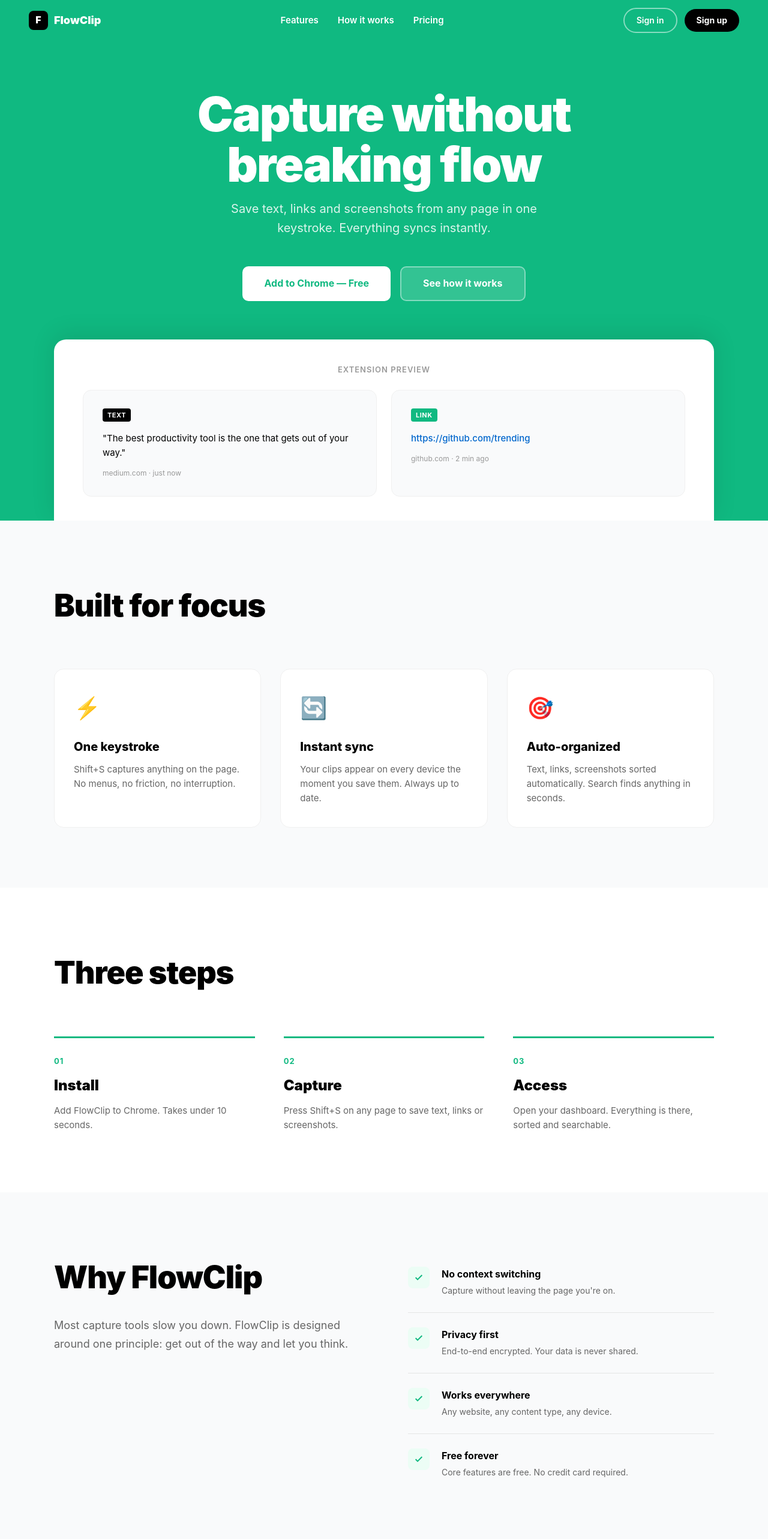
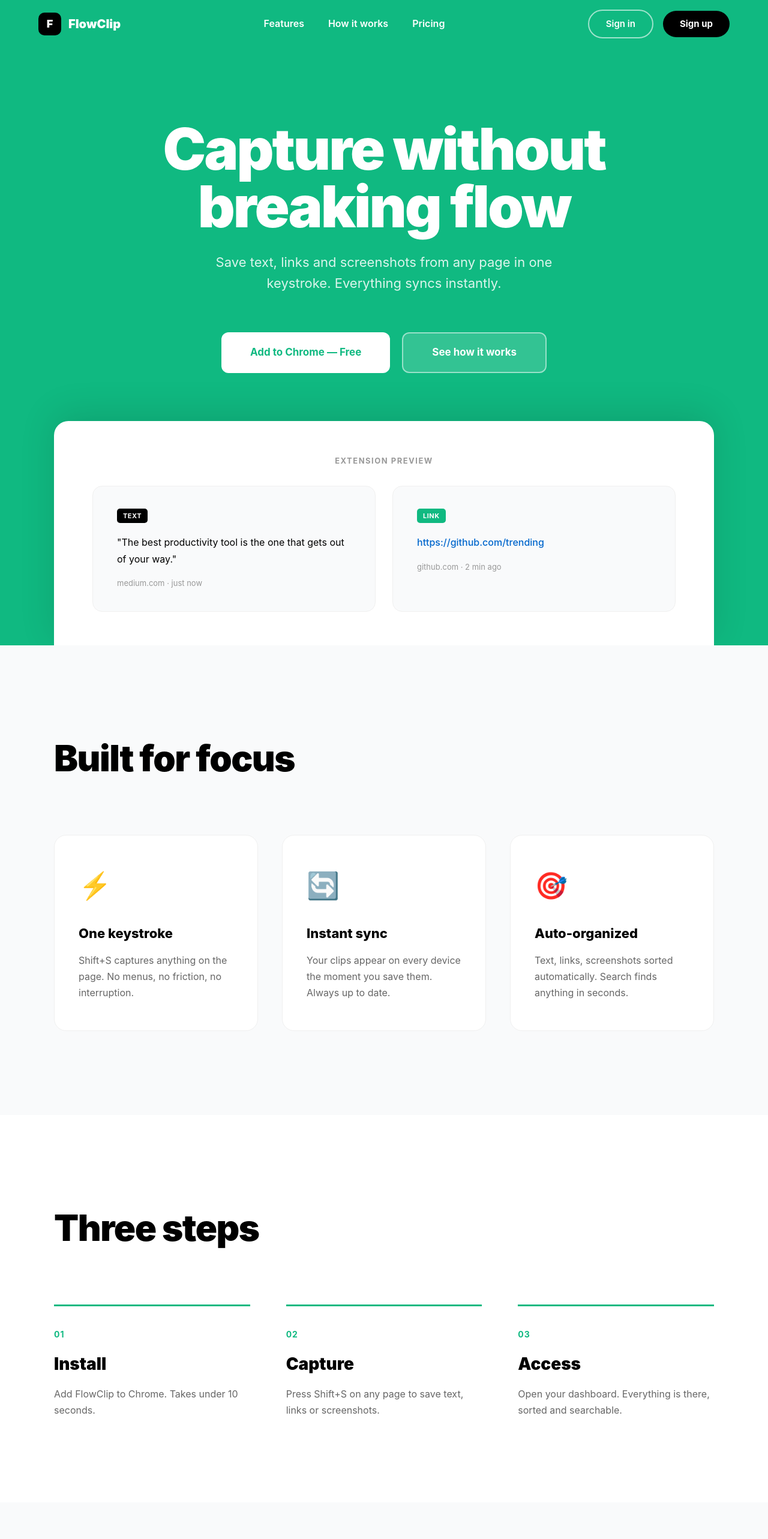
Before and after one commit to uttkarsh123-shiv/FlowClip, a Next.js app in the folder apps/web/: page / in a window 1280 px wide. Shown: the top 2566 px of the page at 60% size. Built offline with nearby package versions, Linux system fonts and the light colour scheme; no server answers.

Commit message:
style: add spaces and padding to buttons, cards

```diff
--- a/apps/web/app/page.js
+++ b/apps/web/app/page.js
@@ -27,73 +27,75 @@
       <div style={{ minHeight: "100vh", background: "#fff", fontFamily: "'Inter', -apple-system, BlinkMacSystemFont, sans-serif", overflowX: "hidden" }}>
 
         {/* ── NAV ── */}
-        <nav style={{ padding: "0 48px", height: 68, display: "flex", alignItems: "center", justifyContent: "space-between", background: "#10b981", position: "sticky", top: 0, zIndex: 50 }}>
-          <div style={{ display: "flex", alignItems: "center", gap: 10 }}>
-            <div style={{ width: 32, height: 32, background: "#000", borderRadius: 8, display: "flex", alignItems: "center", justifyContent: "center", fontWeight: 900, fontSize: 16, color: "#fff" }}>F</div>
-            <span style={{ fontWeight: 900, fontSize: 18, color: "#fff" }}>FlowClip</span>
+        <nav style={{ padding: "0 64px", height: 80, display: "flex", alignItems: "center", justifyContent: "space-between", background: "#10b981", position: "sticky", top: 0, zIndex: 50 }}>
+          <div style={{ display: "flex", alignItems: "center", gap: 12 }}>
+            <div style={{ width: 38, height: 38, background: "#000", borderRadius: 10, display: "flex", alignItems: "center", justifyContent: "center", fontWeight: 900, fontSize: 18, color: "#fff" }}>F</div>
+            <span style={{ fontWeight: 900, fontSize: 20, color: "#fff" }}>FlowClip</span>
           </div>
-          <div style={{ display: "flex", alignItems: "center", gap: 32 }}>
-            <button style={{ background: "none", border: "none", color: "#fff", fontWeight: 600, fontSize: 15, cursor: "pointer" }}>Features</button>
-            <button style={{ background: "none", border: "none", color: "#fff", fontWeight: 600, fontSize: 15, cursor: "pointer" }}>How it works</button>
-            <button style={{ background: "none", border: "none", color: "#fff", fontWeight: 600, fontSize: 15, cursor: "pointer" }}>Pricing</button>
+          <div style={{ display: "flex", alignItems: "center", gap: 40 }}>
+            <button style={{ background: "none", border: "none", color: "#fff", fontWeight: 600, fontSize: 16, cursor: "pointer" }}>Features</button>
+            <button style={{ background: "none", border: "none", color: "#fff", fontWeight: 600, fontSize: 16, cursor: "pointer" }}>How it works</button>
+            <button style={{ background: "none", border: "none", color: "#fff", fontWeight: 600, fontSize: 16, cursor: "pointer" }}>Pricing</button>
           </div>
-          <div style={{ display: "flex", alignItems: "center", gap: 12 }}>
-            <button onClick={() => router.push("/login")} style={{ background: "none", border: "2px solid rgba(255,255,255,0.5)", borderRadius: 24, color: "#fff", fontWeight: 600, fontSize: 14, cursor: "pointer", padding: "8px 20px" }}>Sign in</button>
-            <button onClick={() => router.push("/login")} style={{ background: "#000", border: "none", borderRadius: 24, color: "#fff", fontWeight: 700, fontSize: 14, cursor: "pointer", padding: "8px 20px" }}>Sign up</button>
+          <div style={{ display: "flex", alignItems: "center", gap: 16 }}>
+            <button onClick={() => router.push("/login")} style={{ background: "none", border: "2px solid rgba(255,255,255,0.6)", borderRadius: 32, color: "#fff", fontWeight: 600, fontSize: 15, cursor: "pointer", padding: "10px 28px" }}>Sign in</button>
+            <button onClick={() => router.push("/login")} style={{ background: "#000", border: "none", borderRadius: 32, color: "#fff", fontWeight: 700, fontSize: 15, cursor: "pointer", padding: "10px 28px" }}>Sign up</button>
           </div>
         </nav>
 
-        {/* ── HERO (green bg) ── */}
-        <section style={{ background: "#10b981", padding: "80px 48px 0", textAlign: "center" }}>
-          <h1 style={{ fontSize: 80, fontWeight: 900, color: "#fff", lineHeight: 1.05, letterSpacing: "-2px", marginBottom: 16 }}>
+        {/* ── HERO ── */}
+        <section style={{ background: "#10b981", padding: "120px 64px 0", textAlign: "center" }}>
+          <h1 style={{ fontSize: 96, fontWeight: 900, color: "#fff", lineHeight: 1.0, letterSpacing: "-3px", marginBottom: 28, maxWidth: 900, margin: "0 auto 28px" }}>
             Capture without<br />breaking flow
           </h1>
-          <p style={{ fontSize: 20, color: "rgba(255,255,255,0.85)", fontWeight: 400, marginBottom: 48, maxWidth: 560, margin: "0 auto 48px" }}>
+          <p style={{ fontSize: 22, color: "rgba(255,255,255,0.85)", fontWeight: 400, maxWidth: 580, margin: "0 auto 64px", lineHeight: 1.6 }}>
             Save text, links and screenshots from any page in one keystroke. Everything syncs instantly.
           </p>
-          <div style={{ display: "flex", gap: 16, justifyContent: "center", marginBottom: 64 }}>
-            <button onClick={() => router.push("/login")} style={{ background: "#fff", border: "none", borderRadius: 10, color: "#10b981", fontWeight: 700, fontSize: 16, cursor: "pointer", padding: "14px 36px" }}>Add to Chrome — Free</button>
-            <button onClick={() => router.push("/login")} style={{ background: "rgba(255,255,255,0.15)", border: "2px solid rgba(255,255,255,0.4)", borderRadius: 10, color: "#fff", fontWeight: 700, fontSize: 16, cursor: "pointer", padding: "14px 36px" }}>See how it works</button>
+          <div style={{ display: "flex", gap: 20, justifyContent: "center", marginBottom: 80 }}>
+            <button onClick={() => router.push("/login")} style={{ background: "#fff", border: "none", borderRadius: 12, color: "#10b981", fontWeight: 700, fontSize: 17, cursor: "pointer", padding: "18px 48px" }}>
+              Add to Chrome — Free
+            </button>
+            <button onClick={() => router.push("/login")} style={{ background: "rgba(255,255,255,0.15)", border: "2px solid rgba(255,255,255,0.5)", borderRadius: 12, color: "#fff", fontWeight: 700, fontSize: 17, cursor: "pointer", padding: "18px 48px" }}>
+              See how it works
+            </button>
           </div>
 
-          {/* White card with extension preview placeholder */}
-          <div style={{ maxWidth: 1100, margin: "0 auto", background: "#fff", borderRadius: "20px 20px 0 0", padding: "40px 48px 0", boxShadow: "0 -8px 40px rgba(0,0,0,0.1)" }}>
-            <p style={{ fontSize: 13, fontWeight: 600, color: "#999", textTransform: "uppercase", letterSpacing: "1px", marginBottom: 24 }}>Extension Preview</p>
-            <div style={{ display: "grid", gridTemplateColumns: "1fr 1fr", gap: 24, paddingBottom: 40 }}>
-              {/* Text clip */}
-              <div style={{ background: "#f9fafb", borderRadius: 14, padding: "28px 32px", border: "1px solid #f0f0f0", textAlign: "left" }}>
-                <span style={{ fontSize: 11, fontWeight: 700, background: "#000", color: "#fff", borderRadius: 4, padding: "4px 8px", letterSpacing: "0.5px" }}>TEXT</span>
-                <p style={{ fontSize: 15, color: "#000", marginTop: 16, lineHeight: 1.6, fontWeight: 400 }}>
+          {/* White preview card */}
+          <div style={{ maxWidth: 1100, margin: "0 auto", background: "#fff", borderRadius: "24px 24px 0 0", padding: "56px 64px 0", boxShadow: "0 -12px 60px rgba(0,0,0,0.12)" }}>
+            <p style={{ fontSize: 13, fontWeight: 700, color: "#999", textTransform: "uppercase", letterSpacing: "1.5px", marginBottom: 32 }}>Extension Preview</p>
+            <div style={{ display: "grid", gridTemplateColumns: "1fr 1fr", gap: 28, paddingBottom: 56 }}>
+              <div style={{ background: "#f9fafb", borderRadius: 16, padding: "36px 40px", border: "1px solid #f0f0f0", textAlign: "left" }}>
+                <span style={{ fontSize: 11, fontWeight: 700, background: "#000", color: "#fff", borderRadius: 5, padding: "5px 10px", letterSpacing: "0.5px" }}>TEXT</span>
+                <p style={{ fontSize: 16, color: "#000", marginTop: 20, lineHeight: 1.7, fontWeight: 400 }}>
                   "The best productivity tool is the one that gets out of your way."
                 </p>
-                <p style={{ fontSize: 12, color: "#999", marginTop: 12 }}>medium.com · just now</p>
+                <p style={{ fontSize: 13, color: "#999", marginTop: 16 }}>medium.com · just now</p>
               </div>
-              {/* Link clip */}
-              <div style={{ background: "#f9fafb", borderRadius: 14, padding: "28px 32px", border: "1px solid #f0f0f0", textAlign: "left" }}>
-                <span style={{ fontSize: 11, fontWeight: 700, background: "#10b981", color: "#fff", borderRadius: 4, padding: "4px 8px", letterSpacing: "0.5px" }}>LINK</span>
-                <p style={{ fontSize: 15, color: "#0066cc", marginTop: 16, lineHeight: 1.6, fontWeight: 500, wordBreak: "break-all" }}>
+              <div style={{ background: "#f9fafb", borderRadius: 16, padding: "36px 40px", border: "1px solid #f0f0f0", textAlign: "left" }}>
+                <span style={{ fontSize: 11, fontWeight: 700, background: "#10b981", color: "#fff", borderRadius: 5, padding: "5px 10px", letterSpacing: "0.5px" }}>LINK</span>
+                <p style={{ fontSize: 16, color: "#0066cc", marginTop: 20, lineHeight: 1.7, fontWeight: 500, wordBreak: "break-all" }}>
                   https://github.com/trending
                 </p>
-                <p style={{ fontSize: 12, color: "#999", marginTop: 12 }}>github.com · 2 min ago</p>
+                <p style={{ fontSize: 13, color: "#999", marginTop: 16 }}>github.com · 2 min ago</p>
               </div>
             </div>
           </div>
         </section>
 
         {/* ── FEATURES ── */}
-        <section style={{ background: "#f9fafb", padding: "100px 48px" }}>
+        <section style={{ background: "#f9fafb", padding: "140px 64px" }}>
           <div style={{ maxWidth: 1100, margin: "0 auto" }}>
-            <h2 style={{ fontSize: 52, fontWeight: 900, color: "#000", marginBottom: 64, letterSpacing: "-1px" }}>Built for focus</h2>
-            <div style={{ display: "grid", gridTemplateColumns: "repeat(3, 1fr)", gap: 32 }}>
+            <h2 style={{ fontSize: 60, fontWeight: 900, color: "#000", marginBottom: 80, letterSpacing: "-1.5px" }}>Built for focus</h2>
+            <div style={{ display: "grid", gridTemplateColumns: "repeat(3, 1fr)", gap: 40 }}>
               {[
                 { icon: "⚡", title: "One keystroke", desc: "Shift+S captures anything on the page. No menus, no friction, no interruption." },
                 { icon: "🔄", title: "Instant sync", desc: "Your clips appear on every device the moment you save them. Always up to date." },
                 { icon: "🎯", title: "Auto-organized", desc: "Text, links, screenshots sorted automatically. Search finds anything in seconds." },
               ].map((f) => (
-                <div key={f.title} style={{ background: "#fff", borderRadius: 16, padding: "36px 32px", border: "1px solid #f0f0f0" }}>
-                  <div style={{ fontSize: 36, marginBottom: 20 }}>{f.icon}</div>
-                  <h3 style={{ fontSize: 20, fontWeight: 800, color: "#000", marginBottom: 10 }}>{f.title}</h3>
-                  <p style={{ fontSize: 15, color: "#666", lineHeight: 1.6, fontWeight: 400 }}>{f.desc}</p>
+                <div key={f.title} style={{ background: "#fff", borderRadius: 20, padding: "48px 40px", border: "1px solid #f0f0f0" }}>
+                  <div style={{ fontSize: 44, marginBottom: 28 }}>{f.icon}</div>
+                  <h3 style={{ fontSize: 22, fontWeight: 800, color: "#000", marginBottom: 14 }}>{f.title}</h3>
+                  <p style={{ fontSize: 16, color: "#666", lineHeight: 1.7, fontWeight: 400 }}>{f.desc}</p>
                 </div>
               ))}
             </div>
@@ -101,31 +103,31 @@
         </section>
 
         {/* ── HOW IT WORKS ── */}
-        <section style={{ background: "#fff", padding: "100px 48px" }}>
+        <section style={{ background: "#fff", padding: "140px 64px" }}>
           <div style={{ maxWidth: 1100, margin: "0 auto" }}>
-            <h2 style={{ fontSize: 52, fontWeight: 900, color: "#000", marginBottom: 64, letterSpacing: "-1px" }}>Three steps</h2>
-            <div style={{ display: "grid", gridTemplateColumns: "repeat(3, 1fr)", gap: 48 }}>
+            <h2 style={{ fontSize: 60, fontWeight: 900, color: "#000", marginBottom: 80, letterSpacing: "-1.5px" }}>Three steps</h2>
+            <div style={{ display: "grid", gridTemplateColumns: "repeat(3, 1fr)", gap: 60 }}>
               {[
                 { n: "01", title: "Install", desc: "Add FlowClip to Chrome. Takes under 10 seconds." },
                 { n: "02", title: "Capture", desc: "Press Shift+S on any page to save text, links or screenshots." },
                 { n: "03", title: "Access", desc: "Open your dashboard. Everything is there, sorted and searchable." },
               ].map((s) => (
-                <div key={s.n} style={{ borderTop: "3px solid #10b981", paddingTop: 28 }}>
-                  <div style={{ fontSize: 13, fontWeight: 700, color: "#10b981", marginBottom: 12, letterSpacing: "1px" }}>{s.n}</div>
-                  <h3 style={{ fontSize: 24, fontWeight: 900, color: "#000", marginBottom: 10 }}>{s.title}</h3>
-                  <p style={{ fontSize: 15, color: "#666", lineHeight: 1.6, fontWeight: 400 }}>{s.desc}</p>
+                <div key={s.n} style={{ borderTop: "3px solid #10b981", paddingTop: 36 }}>
+                  <div style={{ fontSize: 14, fontWeight: 700, color: "#10b981", marginBottom: 16, letterSpacing: "1px" }}>{s.n}</div>
+                  <h3 style={{ fontSize: 28, fontWeight: 900, color: "#000", marginBottom: 14 }}>{s.title}</h3>
+                  <p style={{ fontSize: 16, color: "#666", lineHeight: 1.7, fontWeight: 400 }}>{s.desc}</p>
                 </div>
               ))}
             </div>
           </div>
         </section>
 
-        {/* ── WHY FLOWCLIP (list style like Payard) ── */}
-        <section style={{ background: "#f9fafb", padding: "100px 48px" }}>
-          <div style={{ maxWidth: 1100, margin: "0 auto", display: "grid", gridTemplateColumns: "1fr 1fr", gap: 80, alignItems: "start" }}>
+        {/* ── WHY FLOWCLIP ── */}
+        <section style={{ background: "#f9fafb", padding: "140px 64px" }}>
+          <div style={{ maxWidth: 1100, margin: "0 auto", display: "grid", gridTemplateColumns: "1fr 1fr", gap: 100, alignItems: "start" }}>
             <div>
-              <h2 style={{ fontSize: 52, fontWeight: 900, color: "#000", marginBottom: 24, letterSpacing: "-1px" }}>Why FlowClip</h2>
-              <p style={{ fontSize: 18, color: "#666", lineHeight: 1.7, fontWeight: 400 }}>
+              <h2 style={{ fontSize: 60, fontWeight: 900, color: "#000", marginBottom: 28, letterSpacing: "-1.5px" }}>Why FlowClip</h2>
+              <p style={{ fontSize: 20, color: "#666", lineHeight: 1.8, fontWeight: 400 }}>
                 Most capture tools slow you down. FlowClip is designed around one principle: get out of the way and let you think.
               </p>
             </div>
@@ -136,13 +138,13 @@
                 { title: "Works everywhere", desc: "Any website, any content type, any device." },
                 { title: "Free forever", desc: "Core features are free. No credit card required." },
               ].map((item, i) => (
-                <div key={item.title} style={{ display: "flex", gap: 20, padding: "24px 0", borderBottom: i < 3 ? "1px solid #e5e5e5" : "none" }}>
-                  <div style={{ width: 36, height: 36, background: "#ecfdf5", borderRadius: 8, display: "flex", alignItems: "center", justifyContent: "center", flexShrink: 0 }}>
-                    <svg width="16" height="16" viewBox="0 0 24 24" fill="none" stroke="#10b981" strokeWidth="3"><polyline points="20 6 9 17 4 12"/></svg>
+                <div key={item.title} style={{ display: "flex", gap: 24, padding: "32px 0", borderBottom: i < 3 ? "1px solid #e5e5e5" : "none" }}>
+                  <div style={{ width: 44, height: 44, background: "#ecfdf5", borderRadius: 10, display: "flex", alignItems: "center", justifyContent: "center", flexShrink: 0 }}>
+                    <svg width="18" height="18" viewBox="0 0 24 24" fill="none" stroke="#10b981" strokeWidth="3"><polyline points="20 6 9 17 4 12"/></svg>
                   </div>
                   <div>
-                    <p style={{ fontSize: 16, fontWeight: 700, color: "#000", margin: "0 0 4px" }}>{item.title}</p>
-                    <p style={{ fontSize: 14, color: "#666", margin: 0, fontWeight: 400 }}>{item.desc}</p>
+                    <p style={{ fontSize: 18, fontWeight: 700, color: "#000", margin: "0 0 6px" }}>{item.title}</p>
+                    <p style={{ fontSize: 15, color: "#666", margin: 0, fontWeight: 400 }}>{item.desc}</p>
                   </div>
                 </div>
               ))}
@@ -151,24 +153,24 @@
         </section>
 
         {/* ── CTA ── */}
-        <section style={{ background: "#10b981", padding: "100px 48px", textAlign: "center" }}>
-          <h2 style={{ fontSize: 56, fontWeight: 900, color: "#fff", marginBottom: 20, letterSpacing: "-1px" }}>Stop losing ideas</h2>
-          <p style={{ fontSize: 20, color: "rgba(255,255,255,0.85)", marginBottom: 48, fontWeight: 400 }}>Free forever. No credit card. Add to Chrome in seconds.</p>
-          <button onClick={() => router.push("/login")} style={{ background: "#fff", border: "none", borderRadius: 10, color: "#10b981", fontWeight: 700, fontSize: 16, cursor: "pointer", padding: "16px 48px" }}>
+        <section style={{ background: "#10b981", padding: "140px 64px", textAlign: "center" }}>
+          <h2 style={{ fontSize: 72, fontWeight: 900, color: "#fff", marginBottom: 24, letterSpacing: "-2px" }}>Stop losing ideas</h2>
+          <p style={{ fontSize: 22, color: "rgba(255,255,255,0.85)", marginBottom: 56, fontWeight: 400 }}>Free forever. No credit card. Add to Chrome in seconds.</p>
+          <button onClick={() => router.push("/login")} style={{ background: "#fff", border: "none", borderRadius: 12, color: "#10b981", fontWeight: 700, fontSize: 18, cursor: "pointer", padding: "20px 60px" }}>
             Get Started Free
           </button>
         </section>
 
         {/* ── FOOTER ── */}
-        <footer style={{ background: "#000", padding: "48px 48px", display: "flex", justifyContent: "space-between", alignItems: "center" }}>
-          <div style={{ display: "flex", alignItems: "center", gap: 10 }}>
-            <div style={{ width: 28, height: 28, background: "#10b981", borderRadius: 6, display: "flex", alignItems: "center", justifyContent: "center", fontWeight: 900, fontSize: 14, color: "#fff" }}>F</div>
-            <span style={{ fontWeight: 900, fontSize: 16, color: "#fff" }}>FlowClip</span>
+        <footer style={{ background: "#000", padding: "64px 64px", display: "flex", justifyContent: "space-between", alignItems: "center" }}>
+          <div style={{ display: "flex", alignItems: "center", gap: 12 }}>
+            <div style={{ width: 32, height: 32, background: "#10b981", borderRadius: 8, display: "flex", alignItems: "center", justifyContent: "center", fontWeight: 900, fontSize: 16, color: "#fff" }}>F</div>
+            <span style={{ fontWeight: 900, fontSize: 18, color: "#fff" }}>FlowClip</span>
           </div>
-          <p style={{ fontSize: 13, color: "#666", margin: 0 }}>© 2024 FlowClip. All rights reserved.</p>
-          <div style={{ display: "flex", gap: 24 }}>
-            <button onClick={() => router.push("/login")} style={{ background: "none", border: "none", color: "#666", fontSize: 13, cursor: "pointer" }}>Privacy</button>
-            <button onClick={() => router.push("/login")} style={{ background: "none", border: "none", color: "#666", fontSize: 13, cursor: "pointer" }}>Terms</button>
+          <p style={{ fontSize: 14, color: "#555", margin: 0 }}>© 2024 FlowClip. All rights reserved.</p>
+          <div style={{ display: "flex", gap: 32 }}>
+            <button style={{ background: "none", border: "none", color: "#555", fontSize: 14, cursor: "pointer" }}>Privacy</button>
+            <button style={{ background: "none", border: "none", color: "#555", fontSize: 14, cursor: "pointer" }}>Terms</button>
           </div>
         </footer>
       </div>
```
Also changed, not shown: apps/web/app/login/page.js (+6 -6 lines), apps/web/components/ItemCard.jsx (+8 -8 lines), apps/web/components/Navbar.jsx (+26 -25 lines), apps/web/components/Sidebar.jsx (+8 -8 lines).
